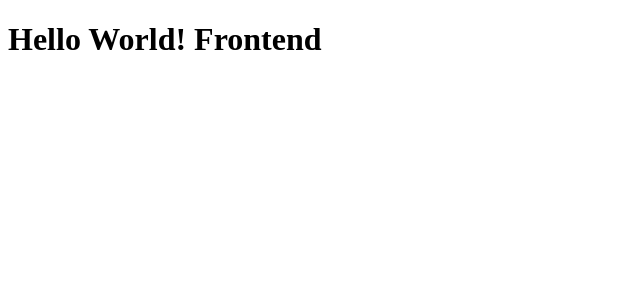
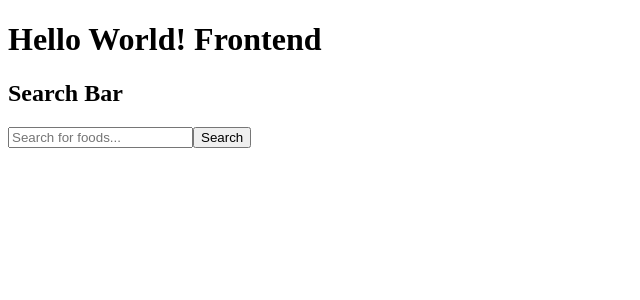
Before and after one commit to GWWillisonBusiness/calorie-tracker, a React (Vite) app in the folder client/: page / in a window 1280 px wide. Shown: the top 300 px of the page, without its empty margins (0-640 px from the left). Built offline with nearby package versions, Linux system fonts and the light colour scheme.

Commit message:
Connected frontend to backend call for search bar

```diff
--- a/client/src/App.jsx
+++ b/client/src/App.jsx
@@ -1,7 +1,14 @@
 import { useState } from "react";
+import SearchBar from "./components/SearchBar";
 
 function App() {
-  return <h1>Hello World! Frontend</h1>;
+  return (
+    <div>
+      <h1>Hello World! Frontend</h1>
+      <h2>Search Bar</h2>
+      <SearchBar />
+    </div>
+  );
 }
 
 export default App;
--- /dev/null
+++ b/client/src/components/SearchBar.jsx
@@ -0,0 +1,32 @@
+import React, { useState } from "react";
+
+const SearchBar = () => {
+  const [query, setQuery] = useState("");
+
+  const handleSubmit = async (e) => {
+    e.preventDefault();
+    //Search Logic
+    try {
+      const response = await fetch(
+        `http://localhost:5000/api/foods/search?q=${query}`,
+      );
+
+      const data = response.json(); //stores the json data we made from cleanedData in the backend
+    } catch (error) {
+      console.error("Error attempting to fetch:", error);
+    }
+  };
+  return (
+    <form onSubmit={handleSubmit}>
+      <input
+        type="text"
+        value={query}
+        onChange={(e) => setQuery(e.target.value)}
+        placeholder="Search for foods..."
+      />
+      <button type="submit">Search</button>
+    </form>
+  );
+};
+
+export default SearchBar;
```
